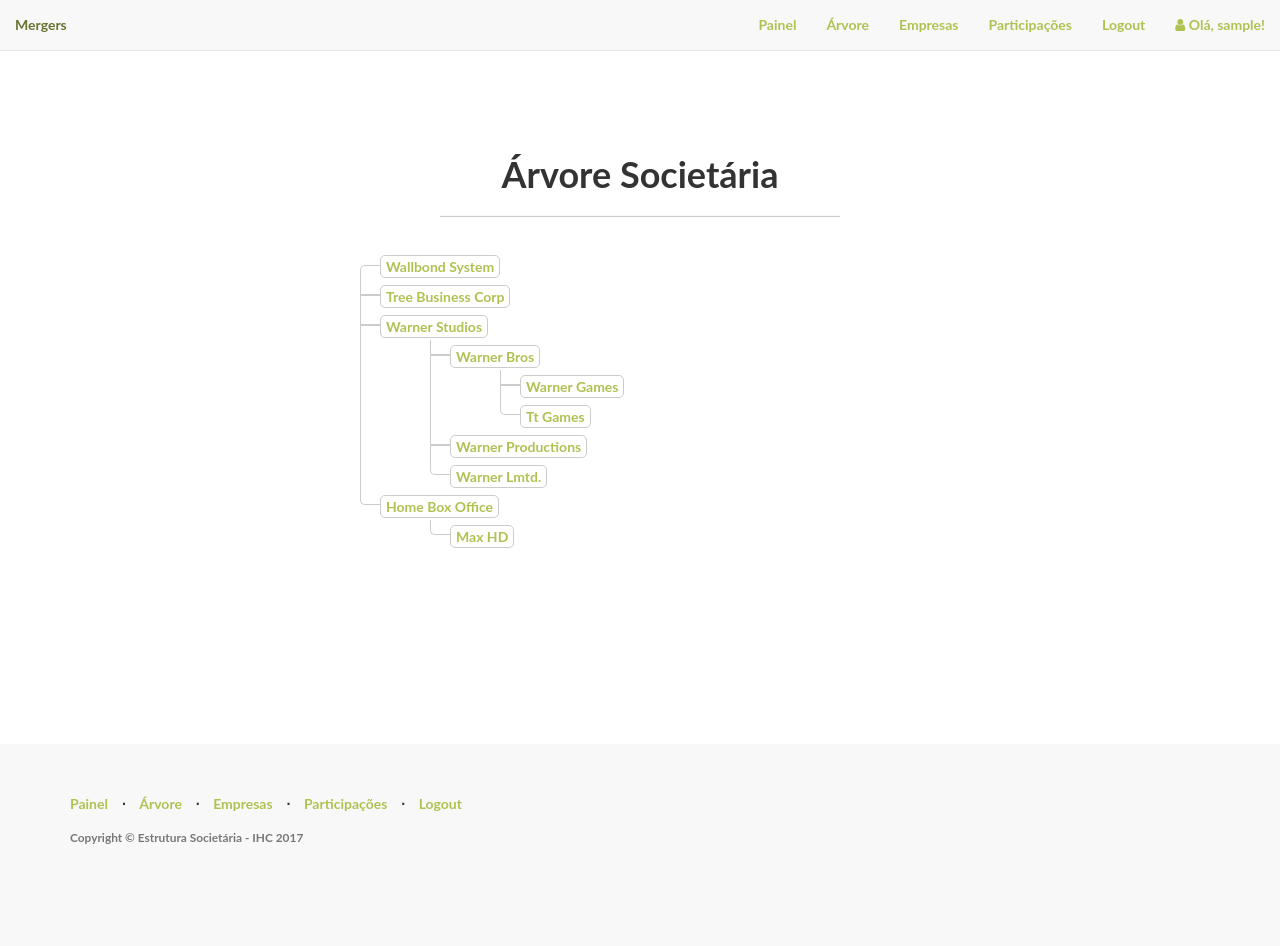
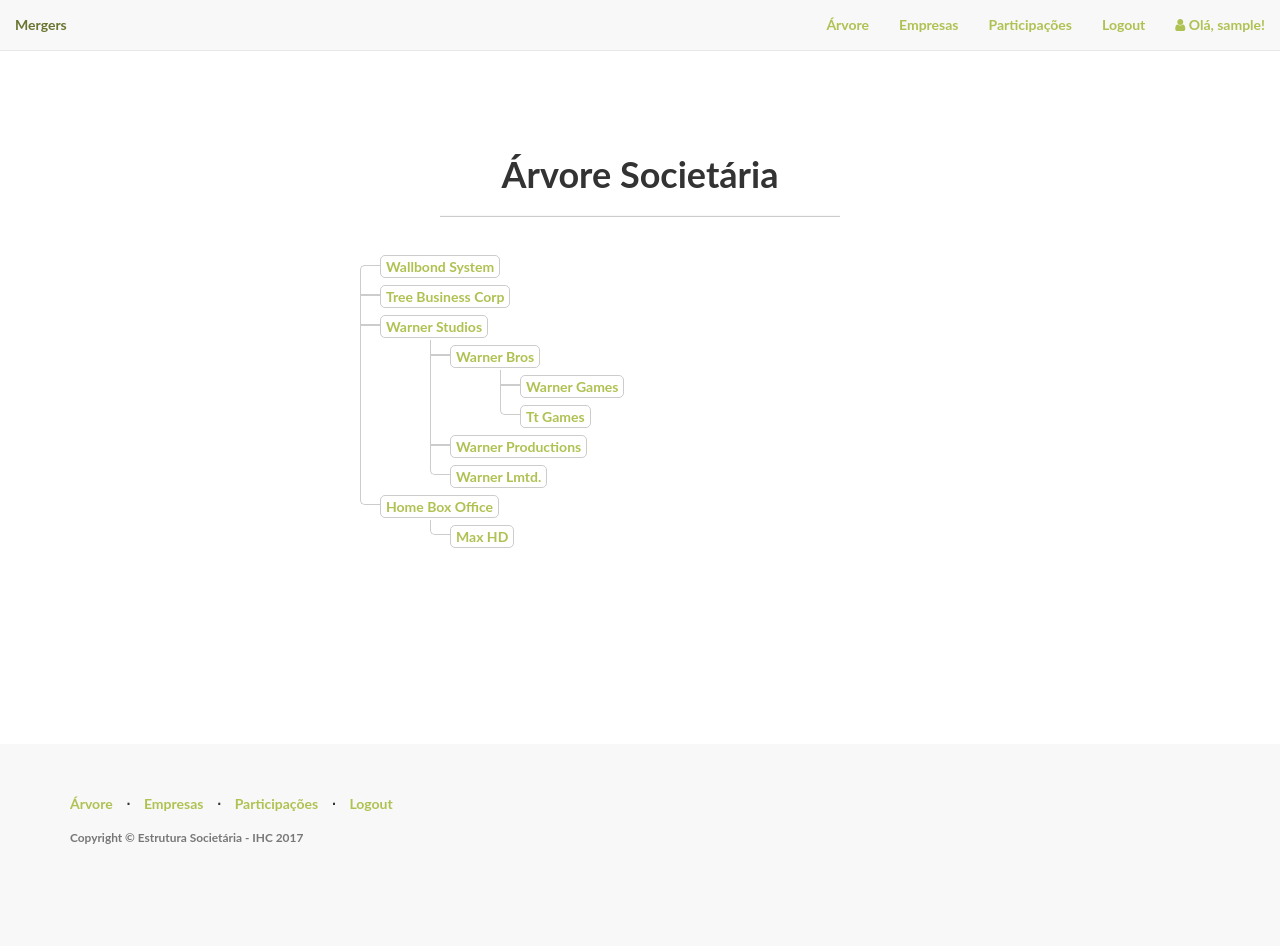
Before and after one commit to JonathanFSilva/mergers, a Flask app: page /admin/arvore in a window 1280 px wide. Run offline with Flask 2, Linux system fonts and the light colour scheme; a user stored in the database is signed in; tables that the repository leaves empty hold one stand-in row (values such as "Sample post"); parts of the project's set-up code (start-up, migrations or seed data) failed here and were passed over; some libraries are stand-ins or nearby versions.

Commit message:
retira '<a href=#>Painel</a>' para evitar repetições

```diff
--- a/app/templates/base.html
+++ b/app/templates/base.html
@@ -29,13 +29,12 @@
         <ul class="nav navbar-nav navbar-right">
           {% if current_user.is_authenticated %}
             {% if current_user.is_admin %}
-              <li><a href="{{ url_for('home.admin_dashboard') }}">Painel</a></li>
               <li><a href="{{ url_for('admin.arvores') }}">Árvore</a></li>
               <li><a href="{{ url_for('admin.listar_empresas') }}">Empresas</a></li>
               <li><a href="{{ url_for('admin.listar_invest') }}">Participações</a></li>
             {% else %}
-              <li><a href="{{ url_for('home.dashboard') }}">Painel</a></li>
               <li><a href="#">Árvore</a></li>
+              <li><a href="#">Participações</a></li>
             {% endif %}
             <li><a href="{{ url_for('auth.logout') }}">Logout</a></li>
             <li><a><i class="fa fa-user"></i> Olá, {{ current_user.username }}!</a></li>
@@ -60,8 +59,6 @@
                     <ul class="list-inline">
                       {% if current_user.is_authenticated %}
                         {% if current_user.is_admin %}
-                          <li><a href="{{ url_for('home.admin_dashboard') }}">Painel</a></li>
-                          <li class="footer-menu-divider">⋅</li>
                           <li><a href="{{ url_for('admin.arvores') }}">Árvore</a></li>
                           <li class="footer-menu-divider">⋅</li>
                           <li><a href="{{ url_for('admin.listar_empresas') }}">Empresas</a></li>
@@ -69,9 +66,9 @@
                           <li><a href="{{ url_for('admin.listar_invest') }}">Participações</a></li>
                           <li class="footer-menu-divider">⋅</li>
                         {% else %}
-                          <li><a href="{{ url_for('home.dashboard') }}">Painel</a></li>
+                          <li><a href="#">Árvore</a></li>
                           <li class="footer-menu-divider">⋅</li>
-                          <li><a href="#">Árvore</a></li>
+                          <li><a href="#">Participações</a></li>
                           <li class="footer-menu-divider">⋅</li>
                         {% endif %}
                         <li><a href="{{ url_for('auth.logout') }}">Logout</a></li>
```
